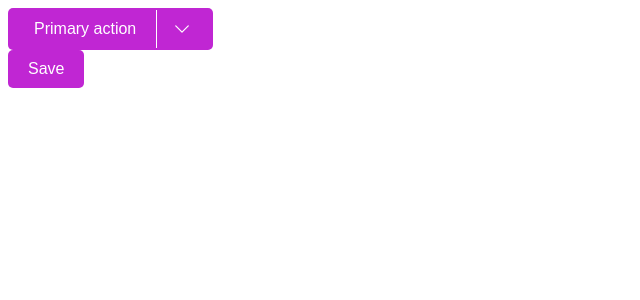
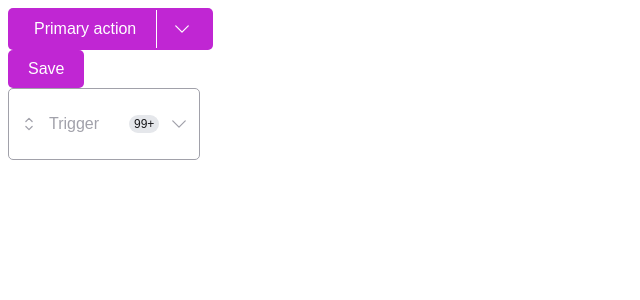
Before and after one commit to neicore/todo, a React (Create React App) app: page / in a window 1280 px wide. Shown: the top 300 px of the page, without its empty margins (0-640 px from the left). Built offline with nearby package versions, Linux system fonts and the light colour scheme; the HTML template or start-up script is replaced by a standard one.

Commit message:
:sparkles: dropdown menu component

```diff
--- a/src/App.tsx
+++ b/src/App.tsx
@@ -1,4 +1,5 @@
 import Button from './components/button'
+import DropdownMenu from './components/DropdownMenu'
 import SplitButton from './components/SplitButton/Index'
 
 function App() {
@@ -17,6 +18,8 @@ function App() {
         handleSecondaryClick={handleSecondaryClick}
       />
       <Button label={'Save'} handleButtonClick={handlePrimaryClick} />
+
+      <DropdownMenu/>
     </>
   )
 }
--- a/src/components/DropdownMenu/MenuItem.tsx
+++ b/src/components/DropdownMenu/MenuItem.tsx
@@ -6,12 +6,11 @@ interface Props {
   icon?: ReactNode
   textWidth?: string
   child?: ReactNode
-  handleClick: React.MouseEventHandler<HTMLLIElement>
 }
 
-const MenuItem = ({ label, icon, textWidth, handleClick, child }: Props) => {
+const MenuItem = ({ label, icon, textWidth, child }: Props) => {
   return (
-    <li onClick={handleClick} className={styles.list_item}>
+    <li className={styles.list_item}>
       <span className={styles.left_content}>
         {icon ? <span className={styles.icon}>{icon} </span> : null}
         <p style={{ width: textWidth }}>{label}</p>
--- a/src/components/DropdownMenu/index.tsx
+++ b/src/components/DropdownMenu/index.tsx
@@ -1,15 +1,47 @@
+import { useState } from 'react'
+import { useDetectOutsideClick } from '../../hooks'
+import CountBadge from '../CountBadge/CountBadge'
+import { ChevronDown, ChevronUp, Sort } from '../icons'
+import MenuItem from './MenuItem'
 import style from './style.module.sass'
 
 interface Props {
-  children: React.ReactNode
+  textWidth?: string
 }
 
-const OverlayMenu = ({ children }: Props) => {
+const DropdownMenu = ({ textWidth }: Props) => {
+  const [open, setOpen] = useState(false)
+  const handleClickOutside = () => {
+    setOpen(!open)
+  }
+  const ref = useDetectOutsideClick(handleClickOutside)
+
   return (
-    <div>
-      <button>Trigger</button>
-      <ul className={style.list}>{children}</ul>
+    <div className={style.dropdown_menu}>
+      <button
+        onClick={() => {
+          setOpen(!open)
+        }}
+        className={style.trigger}
+      >
+        <span className={style.left_container}>
+          <Sort />
+          <p style={{ width: textWidth ?? '80px' }}>Trigger</p>
+        </span>
+        <span className={style.right_container}>
+          <CountBadge count="99+" />
+          {open ? <ChevronUp /> : <ChevronDown />}
+        </span>
+      </button>
+
+      {open ? (
+        <ul className={style.list} ref={ref}>
+          <MenuItem label={'Hey'} />
+          <MenuItem label={'Hey'} />
+          <MenuItem label={'Hey'} />
+        </ul>
+      ) : null}
     </div>
   )
 }
-export default OverlayMenu
+export default DropdownMenu
--- a/src/components/DropdownMenu/style.module.sass
+++ b/src/components/DropdownMenu/style.module.sass
@@ -1,31 +1,59 @@
 @import './../../constants'
 
-// overlayMenu
-.list
-    padding: 5px
-    border: 1px solid $gray_100
-    border-radius: 7px
+.dropdown_menu
     width: fit-content
+    position: relative
 
-// menu item
-.list_item
-    display: flex
-    align-items: center
-    padding: 5px 10px
-    justify-content: space-between
-    list-style: none
-    border-radius: 5px
-    width: fit-content
-
-    &:hover
-        background-color: $gray_100
-
-    .left_content
+    .trigger
+        width: fit-content
         display: flex
         align-items: center
+        text-align: left
+        font-size: 1rem
+        color: $gray_400
+        border: 1px solid $gray_400
+        border-radius: 5px
+        background-color: $white_color
+        padding: 10px
+        cursor: pointer
 
-        .icon
-            margin-right: 10px
+        &:hover
+            color: $primary_hover
+
+        .left_container, .right_container
             display: flex
             align-items: center
-            justify-content: center
+            gap: 10px
+
+    // menu items
+    .list
+        margin-top: 5px
+        padding: 5px
+        border: 1px solid $gray_100
+        border-radius: 7px
+        width: 100%
+        box-shadow: 0px 5px 10px -3px #0000001A
+        position: absolute
+
+    // menu item
+    .list_item
+        display: flex
+        align-items: center
+        padding: 5px 10px
+        justify-content: space-between
+        list-style: none
+        border-radius: 5px
+        width: 100%
+
+        &:hover
+            background-color: $gray_100
+
+        .left_content
+            display: flex
+            align-items: center
+
+            .icon
+                margin-right: 10px
+                display: flex
+                align-items: center
+                justify-content: center
--- a/src/components/SplitButton/style.module.sass
+++ b/src/components/SplitButton/style.module.sass
@@ -2,51 +2,54 @@
 
 .container
     width: fit-content
+    position: relative
 
-.button
-    display: flex
-    align-items: center
-    border: none
-    border-radius: 5px
-    font-size: 1rem
-    background-color: $primary_color
-    color: $white_color
-
-    .text
-        padding: 10px 20px
-        border-right: 1px solid $white_color
-        border-radius: 5px 0px 0px 5px
-
-        &:hover
-            background-color: $primary_hover
-
-    .icon
-        padding: 10px 15px
-        border-radius: 0 5px 5px 0
+    .button
         display: flex
         align-items: center
-        justify-content: center
+        border: none
+        border-radius: 5px
+        font-size: 1rem
+        background-color: $primary_color
+        color: $white_color
 
-        &:hover
-            background-color: $primary_hover
+        .text
+            padding: 10px 20px
+            border-right: 1px solid $white_color
+            border-radius: 5px 0px 0px 5px
 
-.secondary_container
-    margin-top: 5px
-    padding: 5px
-    border: 1px solid $gray_100
-    border-radius: 7px
-    width: 100%
-    box-shadow: 0px 5px 10px -3px #0000001A
+            &:hover
+                background-color: $primary_hover
 
-    .secondary
+        .icon
+            padding: 10px 15px
+            border-radius: 0 5px 5px 0
+            display: flex
+            align-items: center
+            justify-content: center
+
+            &:hover
+                background-color: $primary_hover
+
+    .secondary_container
+        margin-top: 5px
+        padding: 5px
+        border: 1px solid $gray_100
+        border-radius: 7px
+        width: 100%
+        box-shadow: 0px 5px 10px -3px #0000001A
+        position: absolute
         background-color: $white_color
-        color: $black_color
-        padding: 5px 10px
-        border-radius: 5px
-        width: 100%
-        text-align: left
-        font-size: 1rem
-        border: none
 
-        &:hover
-            background-color: $gray_100
+        .secondary
+            background-color: $white_color
+            color: $black_color
+            padding: 5px 10px
+            border-radius: 5px
+            width: 100%
+            text-align: left
+            font-size: 1rem
+            border: none
+
+            &:hover
+                background-color: $gray_100
--- a/src/components/icons.tsx
+++ b/src/components/icons.tsx
@@ -17,6 +17,7 @@ export const ChevronDown = () => {
     </svg>
   )
 }
+
 export const ChevronUp = () => {
   return (
     <svg
@@ -76,3 +77,43 @@ export const Delete = () => {
     </svg>
   )
 }
+
+export const Sort = () => {
+  return (
+    <svg
+      xmlns="http://www.w3.org/2000/svg"
+      fill="none"
+      viewBox="0 0 24 24"
+      width={20}
+      height={20}
+      strokeWidth={1.5}
+      stroke="currentColor"
+    >
+      <path
+        strokeLinecap="round"
+        strokeLinejoin="round"
+        d="M8.25 15L12 18.75 15.75 15m-7.5-6L12 5.25 15.75 9"
+      />
+    </svg>
+  )
+}
+
+export const Filter = () => {
+  return (
+    <svg
+      xmlns="http://www.w3.org/2000/svg"
+      fill="none"
+      viewBox="0 0 24 24"
+      width={20}
+      height={20}
+      strokeWidth={1.5}
+      stroke="currentColor"
+    >
+      <path
+        strokeLinecap="round"
+        strokeLinejoin="round"
+        d="M12 3c2.755 0 5.455.232 8.083.678.533.09.917.556.917 1.096v1.044a2.25 2.25 0 01-.659 1.591l-5.432 5.432a2.25 2.25 0 00-.659 1.591v2.927a2.25 2.25 0 01-1.244 2.013L9.75 21v-6.568a2.25 2.25 0 00-.659-1.591L3.659 7.409A2.25 2.25 0 013 5.818V4.774c0-.54.384-1.006.917-1.096A48.32 48.32 0 0112 3z"
+      />
+    </svg>
+  )
+}
--- a/src/constants.sass
+++ b/src/constants.sass
@@ -2,5 +2,6 @@ $primary_color: #C026D3
 $primary_hover: #D946EF
 $gray_100: #F3F4F6
 $gray_200: #E5E7EB
+$gray_400: #A1A1AA
 $black_color: #18181B
 $white_color: #FFF
```
